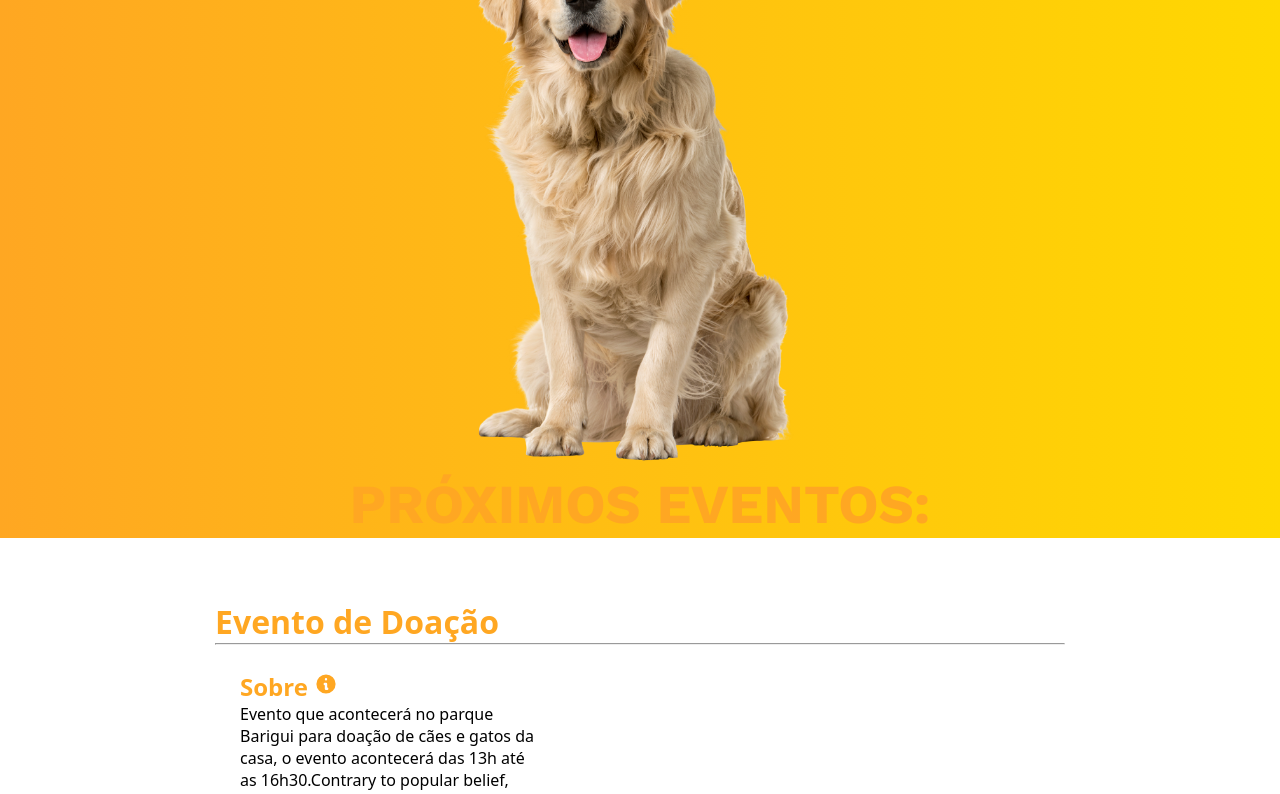
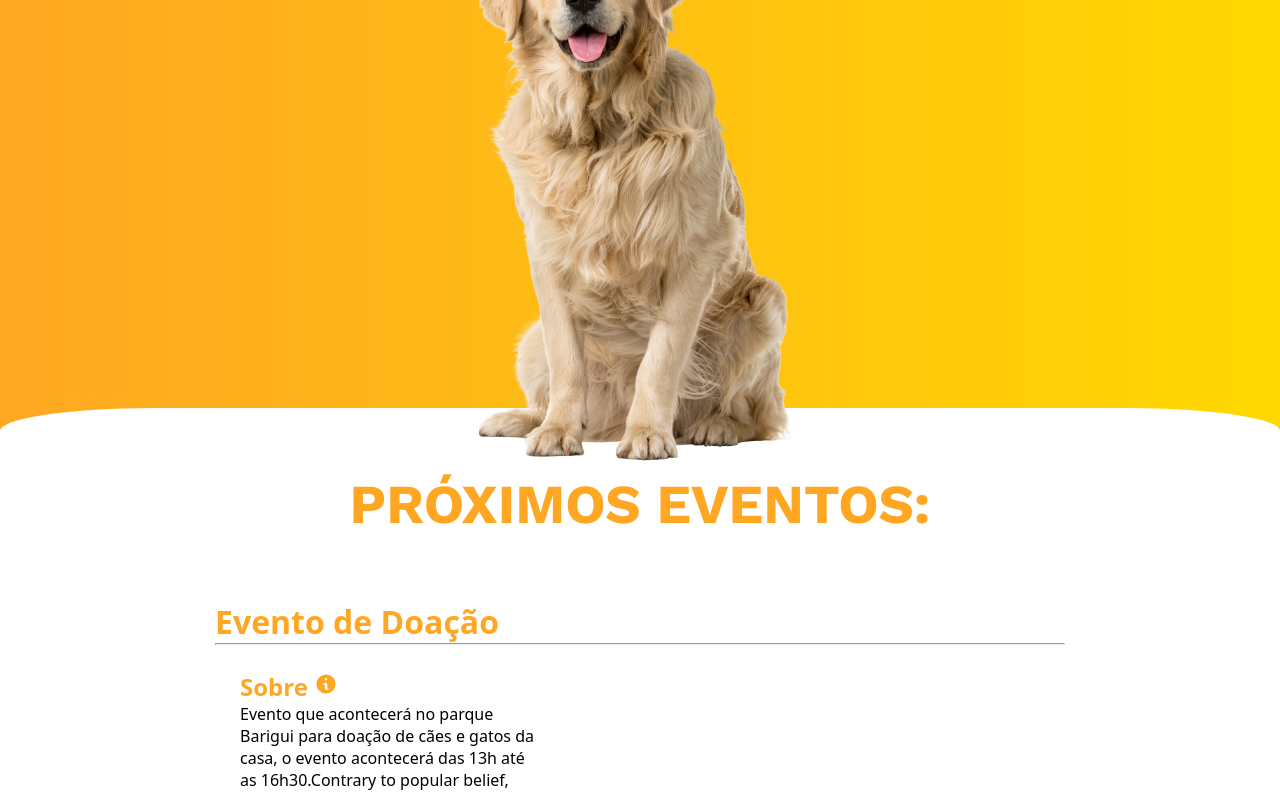
Before and after one commit to Felpasw/Project-a.p.a.c.l, a React (Create React App) app: page /Events in a window 1280 px wide. Shown: the part 403-1197 px from the top of the page. Built offline with nearby package versions, Linux system fonts and the light colour scheme.

Commit message:
Ajusting DarkMode

```diff
--- a/public/index.html
+++ b/public/index.html
@@ -32,7 +32,7 @@
     -->
     <title>Associação Protetora de Animais C.L.</title>
   </head>
-  <body>
+  <body bgcolor="white">
     <noscript>You need to enable JavaScript to run this app.</noscript>
     <div id="root"></div>
     <!--
--- a/src/presentation/components/AboutUs/index.tsx
+++ b/src/presentation/components/AboutUs/index.tsx
@@ -61,7 +61,7 @@ const CatImage = styled.img`
 `;
 
 const HorseImage = styled.img`
-  margin:auto;
+  margin: auto;
   width: 330px;
   max-width: 100%;
   float: center;
--- a/src/presentation/pages/Events/index.tsx
+++ b/src/presentation/pages/Events/index.tsx
@@ -100,9 +100,8 @@ const Subtitle = styled.div`
   justify-content: center;
   border-radius: 12%;
   margin-top: -10.2%;
-  background-color: inherit;
+  background-color: #ffff;
   z-index: 0;
-
 `
 const CatImage = styled.img`
   border-radius: 100%;
@@ -145,7 +144,7 @@ function Itens({ About, Local, title, Date }: { About: string, Local: JSX.Elemen
 export default function Events() {
 
   return (
-    <Fragment>
+    <>
       <Navbar />
       <MainContent>
         <motion.div
@@ -173,6 +172,6 @@ export default function Events() {
         <CatImage src={CatEating} />
       </div>
       <Footer />
-    </Fragment>
+    </>
   )
 }
```
